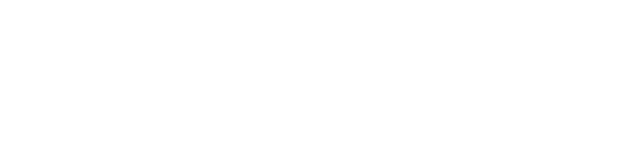
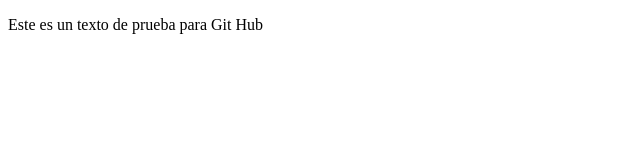
Before and after one commit to lhdiaz07/proyectoCursoPrework, a plain HTML site: page index.html in a window 1280 px wide. Shown: the whole page, without its empty margins (0-640 px from the left). Drawn offline with Linux system fonts and the light colour scheme.

Commit message:
cambios agregamos prueba

```diff
--- a/index.html
+++ b/index.html
@@ -7,6 +7,6 @@
     <title>Document</title>
 </head>
 <body>
-
+    <p>Este es un texto de prueba para Git Hub</p>
 </body>
 </html>
```
